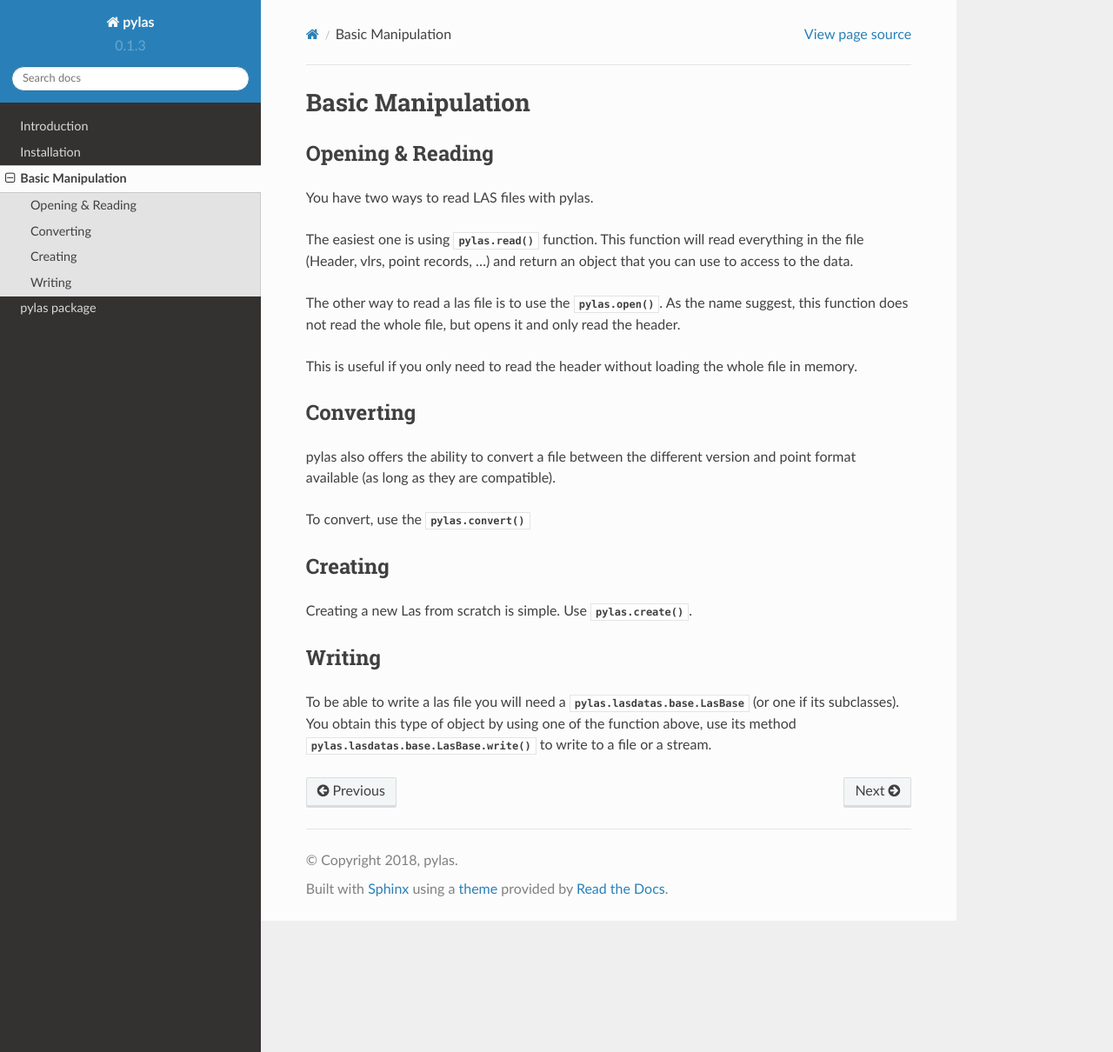
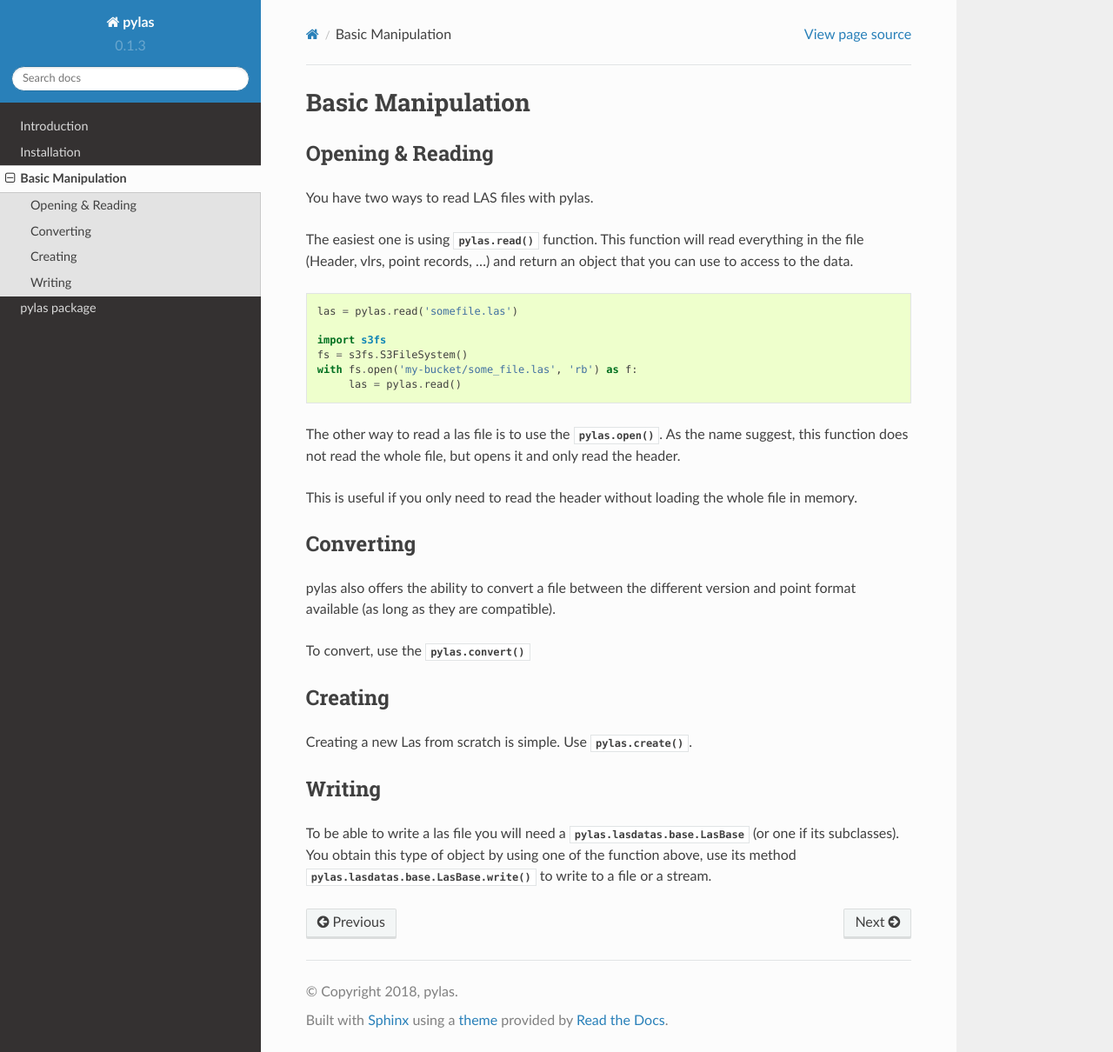
Before and after one commit to tmontaigu/pylas, a Sphinx documentation site: the page built from docs/basic.rst, in a window 1280 px wide and 1210 px high. Shown: the whole window at 87% size. Built offline with Sphinx 7.4.7 and the Read the Docs theme 2.0.0, drawn with Linux system fonts in a browser that asks for light colours; pages that are not in the unit, such as notebooks, are missing from menus.

Commit message:
Start adding examples in basic manipultation docs

```diff
--- a/docs/basic.rst
+++ b/docs/basic.rst
@@ -10,6 +10,15 @@ You have two ways to read LAS files with pylas.
 The easiest one is using :func:`pylas.read` function.
 This function will read everything in the file (Header, vlrs, point records, ...) and return an object
 that you can use to access to the data.
+
+.. code:: python
+
+    las = pylas.read('somefile.las')
+
+    import s3fs
+    fs = s3fs.S3FileSystem()
+    with fs.open('my-bucket/some_file.las', 'rb') as f:
+         las = pylas.read()
 
 
 The other way to read a las file is to use the :func:`pylas.open`.
```
